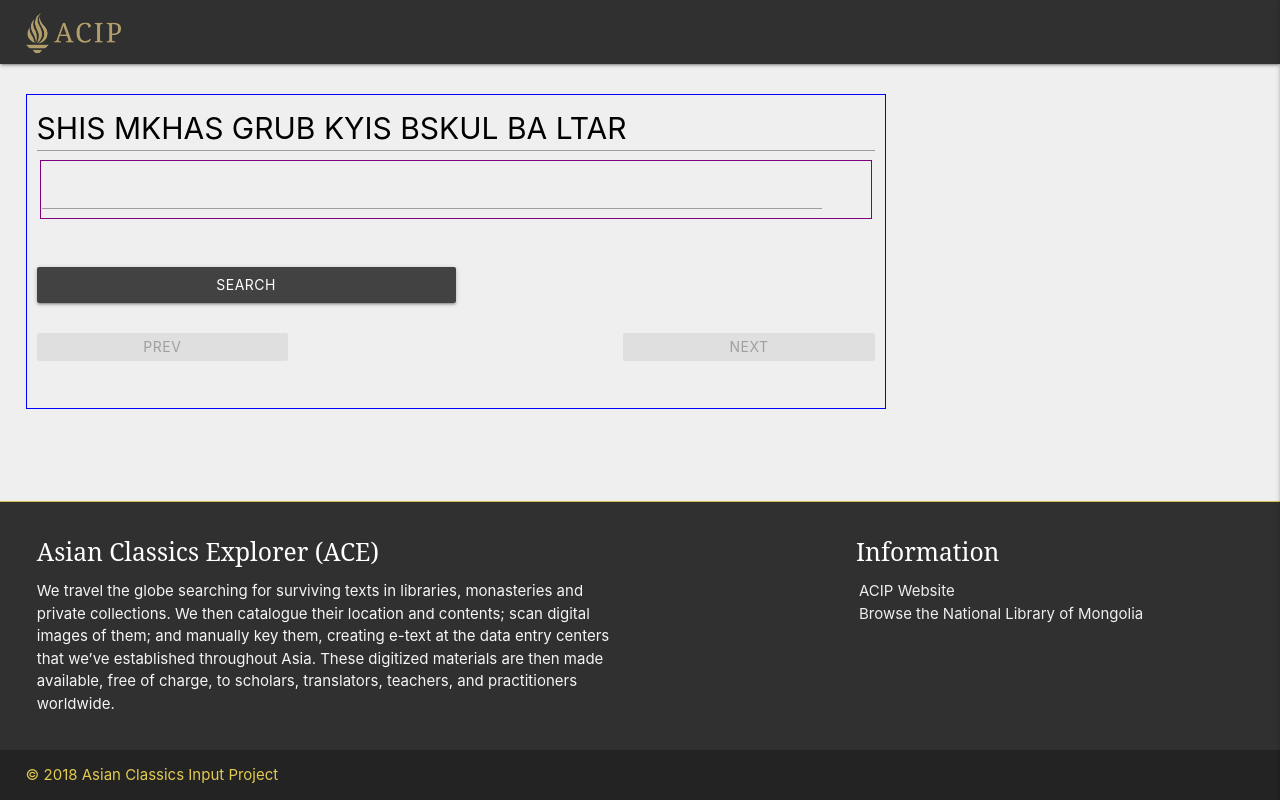
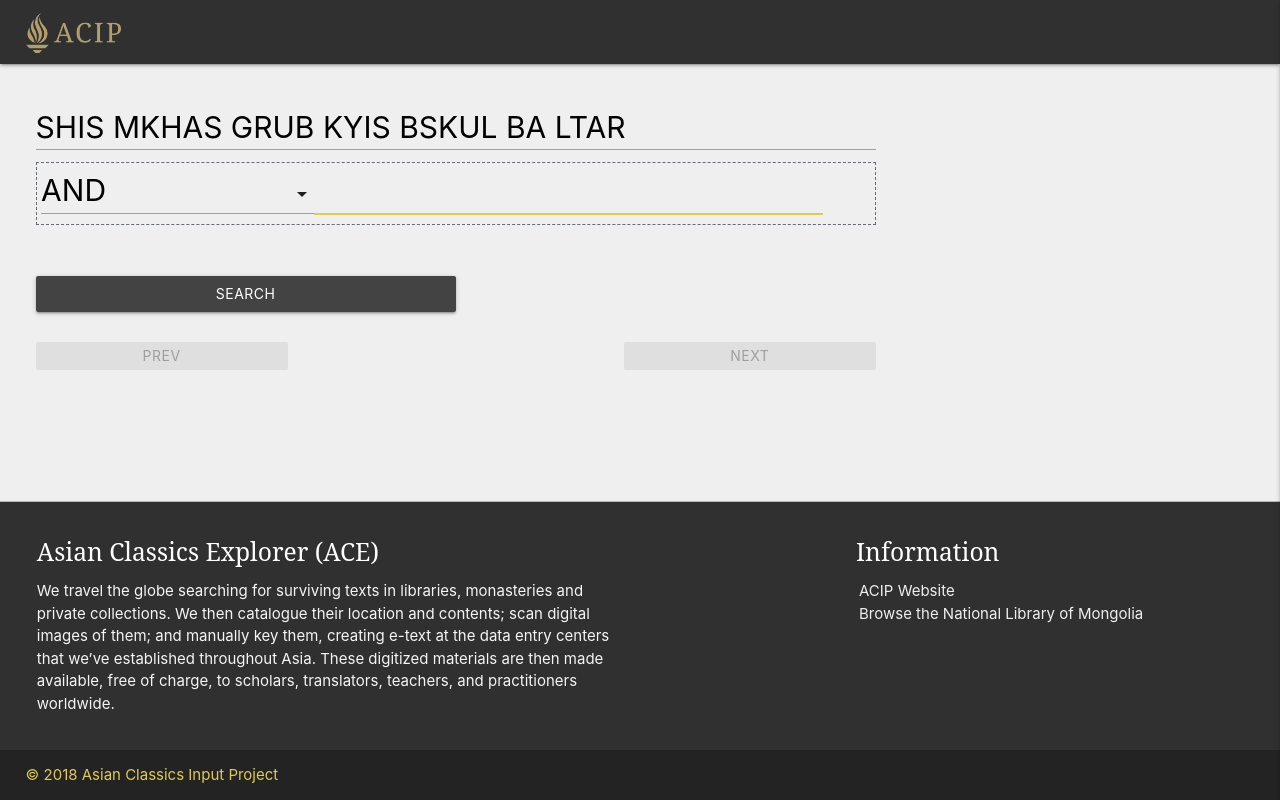
Before and after one commit to asianlegacylibrary/ace.search, a React (Create React App) app: page / in a window 1280 px wide. Both pictures are taken after a click on the button 53 px from the left and 171 px from the top of the page. Built offline with nearby package versions, Linux system fonts and the light colour scheme; some icons are missing.

Commit message:
state through the search modifiers, and updated CSS

```diff
--- a/src/assets/sass/search.scss
+++ b/src/assets/sass/search.scss
@@ -58,7 +58,7 @@
 
 .search-form {
     margin-top: 2em;
-    border: 1px solid blue;
+    //border: 1px solid blue;
     > .btn {
         min-width: 50%;
     }
@@ -123,17 +123,20 @@
     min-height: 40px;
 }
 .new-input-row {
-    border: 1px solid purple;
-    padding: 0.1em;
-    margin: 0.2em;
+    border: 1px dashed $c-blue;
+    padding: 0.3em;
+    margin: 0.4em 0;
     display: flex;
     justify-content: space-between;
     flex-wrap: nowrap;
     align-content: center;
-    align-items: flex-end;
+    .btn-flat {
+        align-self: flex-end;
+    }
 }
 .new-input {
     flex-grow: 1;
+    padding: 0 0 0 0.8em !important;
 }
 .new-input-icon {
     // flex-basis: 30%;
--- a/src/components/SearchForm.js
+++ b/src/components/SearchForm.js
@@ -8,6 +8,7 @@ import {
     resetOffsets,
     addTermToHistory,
     setCurrentSearchTerm,
+    setCurrentSearchDefinition,
     deleteFullText,
     clearResults,
 } from '../store/actions'
@@ -23,7 +24,7 @@ class SearchForm extends Component {
         offsetCurrent: 0,
         offsetSize: statics.searchOptions.resultSetSize,
         initialLoad: true,
-        numberOfPlusSearch: 0,
+        searchDefinition: {},
     }
 
     handleChange = e => {
@@ -62,6 +63,18 @@ class SearchForm extends Component {
         }
     }
 
+    modifySearchDefinition = stateFromSearchPlus => {
+        this.setState(
+            {
+                searchDefinition: {
+                    term: this.state.term,
+                    modifiers: stateFromSearchPlus,
+                },
+            },
+            () => console.log(this.state.searchDefinition)
+        )
+    }
+
     handleNewSearch = e => {
         e.preventDefault()
         const {
@@ -69,6 +82,7 @@ class SearchForm extends Component {
             fetchResults,
             addTermToHistory,
             setCurrentSearchTerm,
+            setCurrentSearchDefinition,
             deleteFullText,
         } = this.props
         resetOffsets()
@@ -77,18 +91,7 @@ class SearchForm extends Component {
         fetchResults(this.state.term, 0)
         addTermToHistory(this.state.term)
         setCurrentSearchTerm(this.state.term)
-    }
-
-    handlePlusSearch = e => {
-        e.preventDefault()
-        this.setState(
-            { numberOfPlusSearch: this.state.numberOfPlusSearch + 1 },
-            () => {
-                console.log(
-                    `i want more search by ${this.state.numberOfPlusSearch} times.`
-                )
-            }
-        )
+        setCurrentSearchDefinition(this.state.searchDefinition)
     }
 
     setUpControls = () => {
@@ -140,13 +143,11 @@ class SearchForm extends Component {
                             e.key === 'Enter' ? this.handleNewSearch(e) : null
                         }
                     />
-                    <SearchPlus number={this.state.numberOfPlusSearch} />
-                    <button
-                        className="search-plus btn-flat"
-                        onClick={e => this.handlePlusSearch(e)}
-                    >
-                        <i className="fal fa-plus" />
-                    </button>
+
+                    <SearchPlus
+                        updateSearchDefinition={this.modifySearchDefinition}
+                        handleNewSearch={this.handleNewSearch}
+                    />
 
                     <button
                         className="waves-effect waves-light btn wide"
@@ -207,6 +208,7 @@ export default connect(
         resetOffsets,
         addTermToHistory,
         setCurrentSearchTerm,
+        setCurrentSearchDefinition,
         deleteFullText,
         clearResults,
     }
--- a/src/components/SearchPlus.js
+++ b/src/components/SearchPlus.js
@@ -1,15 +1,74 @@
 import '../assets/sass/search.scss'
 import React from 'react'
 import SearchPlusItem from './SearchPlusItem'
+import { ID } from '../store/utilities'
 
-const handleDelete = () => {
-    console.log('delete!')
+class SearchPlus extends React.Component {
+    state = {
+        items: [],
+    }
+
+    updateItems = (id, type, itemState) => {
+        this.setState(
+            prevState => ({
+                items: prevState.items.map(item =>
+                    item.id === id ? { ...item, [type]: itemState } : item
+                ),
+            }),
+            () => {
+                this.props.updateSearchDefinition(this.state.items)
+            }
+        )
+    }
+
+    handleDelete = id => {
+        console.log('delete', id)
+        this.setState(
+            {
+                items: this.state.items.filter(item => item.id !== id),
+            },
+            () => this.props.updateSearchDefinition(this.state.items)
+        )
+    }
+
+    handleAddSearch = e => {
+        e.preventDefault()
+        this.setState(prevState => ({
+            items: [
+                ...prevState.items,
+                { id: ID(), term: '', operator: 'AND' },
+            ],
+        }))
+    }
+
+    render() {
+        let items = null
+        if (this.state.items.length > 0) {
+            items = this.state.items.map(item => {
+                return (
+                    <SearchPlusItem
+                        key={item.id}
+                        item={item}
+                        updateItem={this.updateItems}
+                        handleDelete={this.handleDelete}
+                        handleNewSearch={e => this.props.handleNewSearch(e)}
+                    />
+                )
+            })
+        }
+
+        return (
+            <React.Fragment>
+                {items}
+                <button
+                    className="search-plus btn-flat"
+                    onClick={e => this.handleAddSearch(e)}
+                >
+                    <i className="fal fa-plus" />
+                </button>
+            </React.Fragment>
+        )
+    }
 }
-export default ({ number }) => {
-    if (number < 1) {
-        return null
-    }
-    return Array.from(Array(number), (_, i) => i).map(input => {
-        return <SearchPlusItem input={input} onDelete={handleDelete} />
-    })
-}
+
+export default SearchPlus
--- a/src/components/SearchPlusItem.js
+++ b/src/components/SearchPlusItem.js
@@ -1,11 +1,70 @@
 import React from 'react'
-export default ({ input, onDelete }) => {
-    return (
-        <div key={input} className="new-input-row">
-            <input className="new-input" />
-            <button className="btn-flat" onClick={onDelete}>
-                <i className="right fad fa-trash new-input-icon" />
-            </button>
-        </div>
-    )
+import M from 'materialize-css'
+class SearchPlusItem extends React.Component {
+    state = {
+        operator: 'AND',
+        term: '',
+    }
+
+    componentDidMount = () => {
+        let elems = document.querySelectorAll('select')
+        M.FormSelect.init(elems)
+    }
+
+    handleSelectChange = (id, e) => {
+        this.setState({ operator: e.target.value.toUpperCase() }, () => {
+            this.props.updateItem(id, 'operator', this.state.operator)
+        })
+    }
+
+    handleInputChange = (id, e) => {
+        this.setState({ term: e.target.value.toUpperCase() }, () => {
+            this.props.updateItem(id, 'term', this.state.term)
+        })
+    }
+
+    render() {
+        const { item, handleDelete, handleNewSearch } = this.props
+
+        return (
+            <div key={item.id} className="new-input-row">
+                <select
+                    value={this.state.operator}
+                    onChange={e => this.handleSelectChange(item.id, e)}
+                >
+                    <option key="AND" value="AND">
+                        AND
+                    </option>
+                    <option key="OR" value="OR">
+                        OR
+                    </option>
+                    <option key="NOT" value="NOT">
+                        NOT
+                    </option>
+                    <option key="PROX" value="PROX">
+                        PROX
+                    </option>
+                </select>
+
+                <input
+                    className="new-input"
+                    autoFocus
+                    type="text"
+                    value={this.state.term}
+                    onChange={e => this.handleInputChange(item.id, e)}
+                    onKeyDown={e =>
+                        e.key === 'Enter' ? handleNewSearch(e) : null
+                    }
+                />
+
+                <button
+                    className="btn-flat"
+                    onClick={() => handleDelete(item.id)}
+                >
+                    <i className="right fad fa-trash new-input-icon" />
+                </button>
+            </div>
+        )
+    }
 }
+export default SearchPlusItem
--- a/src/store/actions/index.js
+++ b/src/store/actions/index.js
@@ -95,6 +95,13 @@ export const setCurrentSearchTerm = term => {
     }
 }
 
+export const setCurrentSearchDefinition = definition => {
+    return {
+        type: types.SET_CURRENT_SEARCH_DEFINITION,
+        definition,
+    }
+}
+
 export const setSearchTypeDisplay = menuItem => {
     return {
         type: types.SET_SEARCH_TYPE_DISPLAY,
--- a/src/store/reducers/index.js
+++ b/src/store/reducers/index.js
@@ -6,9 +6,11 @@ import setSearchTypeDisplay from './setSearchTypeDisplay'
 import setOffsets from './setOffsets'
 import setFavorites from './setFavorites'
 import setFullText from './setFullText'
+import setCurrentSearchDefinition from './setCurrentSearchDefinition'
 
 export default combineReducers({
     currentSearchTerm: setCurrentSearchTerm,
+    searchDefinition: setCurrentSearchDefinition,
     results: searchResults,
     history: addTermToHistory,
     searchTypeDisplay: setSearchTypeDisplay,
--- /dev/null
+++ b/src/store/reducers/setCurrentSearchDefinition.js
@@ -0,0 +1,11 @@
+import * as types from '../types'
+
+// SEARCH RESULTS
+export default (state = [], action) => {
+    switch (action.type) {
+        case types.SET_CURRENT_SEARCH_DEFINITION:
+            return action.definition
+        default:
+            return state
+    }
+}
--- a/src/store/types/index.js
+++ b/src/store/types/index.js
@@ -9,6 +9,7 @@ export const CLEAR_RESULTS = 'CLEAR_RESULTS'
 // Term History
 export const ADD_TERM_TO_HISTORY = 'ADD_TERM_TO_HISTORY'
 export const SET_CURRENT_SEARCH_TERM = 'SET_CURRENT_SEARCH_TERM'
+export const SET_CURRENT_SEARCH_DEFINITION = 'SET_CURRENT_SEARCH_DEFINITION'
 
 // Search Type Display
 export const SET_SEARCH_TYPE_DISPLAY = 'SET_SEARCH_TYPE_DISPLAY'
--- a/src/store/utilities.js
+++ b/src/store/utilities.js
@@ -2,6 +2,19 @@ export function getRandomInt(min, max) {
     min = Math.ceil(min)
     max = Math.floor(max)
     return Math.floor(Math.random() * (max - min + 1)) + min
+}
+
+export function ID() {
+    // Math.random should be unique because of its seeding algorithm.
+    // Convert it to base 36 (numbers + letters), and grab the first 9 characters
+    // after the decimal.
+    return (
+        '_' +
+        Date.now().toString(36) +
+        Math.random()
+            .toString(36)
+            .substr(2, 9)
+    )
 }
 
 /* PARSING FULL TEXT ************************************************
```
